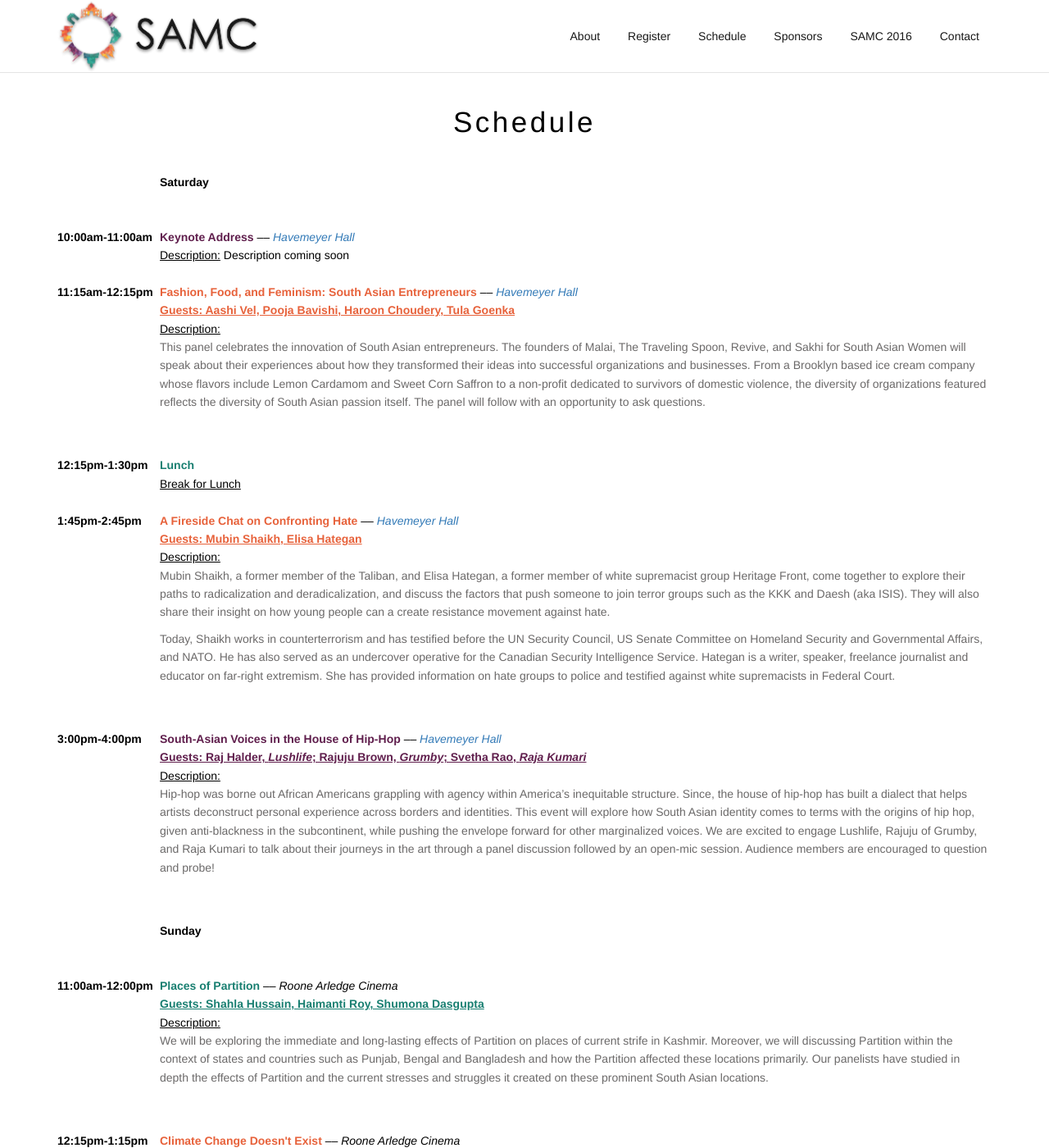
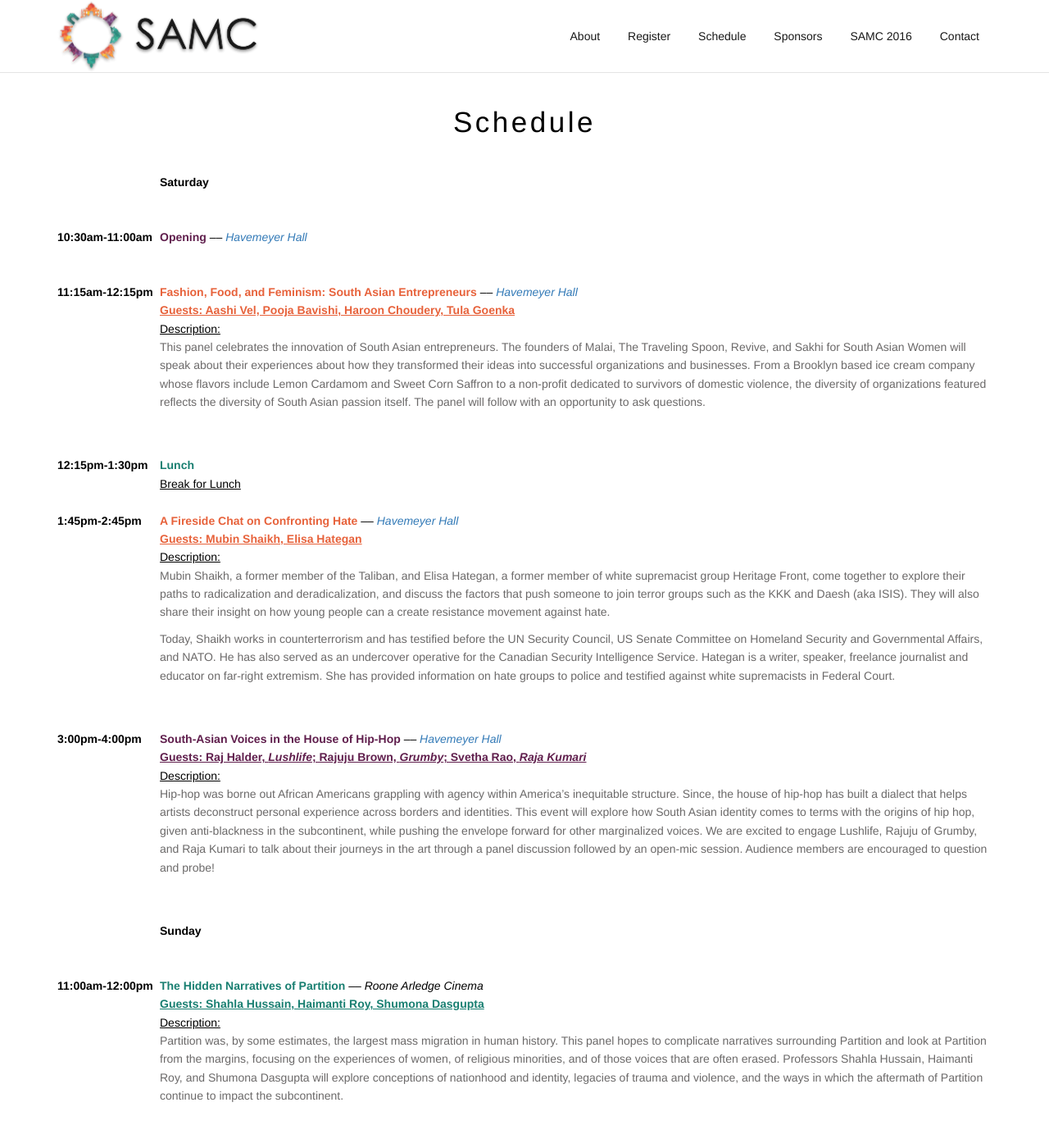
Before and after one commit to samconf/samconf.github.io, a Jekyll site: the page built from schedule/index.html, in a window 1280 px wide and 1400 px high. Shown: the whole window at 82% size. Built offline with Jekyll 4.4.1, drawn with Linux system fonts in a browser that asks for light colours.

Commit message:
Update description for opening ceremony and Partition panel

```diff
--- a/schedule/index.html
+++ b/schedule/index.html
@@ -14,10 +14,10 @@ endpoint: schedule
                 <br><br></td>
             </tr>
             <tr>
-                <td>10:00am-11:00am</td>
-                <td><strong class="p3">Keynote Address</strong> <i>–– <a href="http://ieor.columbia.edu/files/seasdepts/industrial-engineering-operations-research/pdf-files/Havemeyer_Map.pdf">Havemeyer Hall</i></a><br>
-                    <u class="p0">Description:</u>
-                    Description coming soon
+                <td>10:30am-11:00am</td>
+                <td><strong class="p3">Opening</strong> <i>–– <a href="http://ieor.columbia.edu/files/seasdepts/industrial-engineering-operations-research/pdf-files/Havemeyer_Map.pdf">Havemeyer Hall</i></a><br>
+                    <!-- <u class="p0">Description:</u>
+                    Description coming soon -->
                 <br><br></td>
             </tr>
             <tr>
@@ -59,10 +59,10 @@ endpoint: schedule
             </tr>
             <tr>
                 <td>11:00am-12:00pm</td>
-                <td><strong class="p1">Places of Partition</strong> <i>–– Roone Arledge Cinema</i><br>
+                <td><strong class="p1">The Hidden Narratives of Partition</strong> <i>–– Roone Arledge Cinema</i><br>
                   <u class="p1"><b>Guests: Shahla Hussain, Haimanti Roy, Shumona Dasgupta</b></u><br>
                   <u class="p0">Description:</u>
-                  <p>We will be exploring the immediate and long-lasting effects of Partition on places of current strife in Kashmir.  Moreover, we will discussing Partition within the context of states and countries such as Punjab, Bengal and Bangladesh and how the Partition affected these locations primarily.  Our panelists have studied in depth the effects of Partition and the current stresses and struggles it created on these prominent South Asian locations.</p>
+                  <p>Partition was, by some estimates, the largest mass migration in human history. This panel hopes to complicate narratives surrounding Partition and look at Partition from the margins, focusing on the experiences of women, of religious minorities, and of those voices that are often erased. Professors Shahla Hussain, Haimanti Roy, and Shumona Dasgupta will explore conceptions of nationhood and identity, legacies of trauma and violence, and the ways in which the aftermath of Partition continue to impact the subcontinent.</p>
                 <br><br></td>
             </tr>
             <tr>
@@ -85,73 +85,3 @@ endpoint: schedule
         </tbody>
     </table>
 </div>
-
-<!-- This is 2017's schedule. Left for future reference. <tr>
-                <td>9:00-10:00am</td>
-                <td><strong>Breakfast</strong> <i>–– William L. Harkness Hall, Rooms 119 and 208</i>
-                <br><br></td>
-            </tr>
-            <tr>
-                <td>10:00am</td>
-                <td><strong>Keynote Address</strong> <i>–– Yale Law School, Room 120</i>
-                <br><br></td>
-            </tr>
-            <tr>
-                <td>10:30-11:30am</td>
-                <td><strong class="p1">Too Brown for Hollywood: Representation in Media</strong> <i>–– Yale Law School, Room 127</i><br>
-                    <u class="p1">Description:</u>
-                    Farah Bala is an actress, producer, and voiceover artist based in NYC who was formerly involved with the South Asian Film Lab and the York Indian Film Festival. Jyoti Thottam is a veteran journalist, former South Asia Bureau Chief for TIME, and former senior editor at Al Jazeera. Shunori Ramanathan is an actress who has starred in Law &amp Order, Master of None and Gypsy. Panel Moderator: Aneesha Kudtarkar, Yale School of Drama ‘19.
-                <br><br></td>
-            </tr>
-            <tr>
-                <td>11:30-12:30pm</td>
-                <td><strong class="p2">Unlearning Islamophobia</strong> <i>–– Yale Law School, Room 127</i><br>
-                    <u class="p2">Description:</u>
-                    Jonathan Hafetz, Soraya Deen, Almas Haider, and Hussein Rashid aim to unpack Islamophobia in America, through and post-election. This panel will look to the future and focus on how young Muslims and other minority groups can take social action and engage in conversations in the community, while preserving and protecting their identities. By unpacking such issues, the ultimate aim of this panel is not only to provide a course of action to unlearn Islamophobia in our communities, but also to provide a space for support, solidarity, and empowerment to all who attend.
-                <br><br></td>
-            </tr>
-            <tr>
-                <td>12:30-1:30pm</td>
-                <td>Lunch <i>–– William L. Harkness Hall, Rooms 119 and 208</i>
-                <br><br></td>
-            </tr>
-            <tr>
-                <td>1:30-2:30pm</td>
-                <td><strong class="p3">Mental Health and Well-Being</strong> <i>–– Yale Law School, Room 127</i><br>
-                    <u class="p3">Description:</u>
-                    Razia Kosi, Joythsna Bhat and Miraj Desai will explore experiences of mental health in the South Asian community. From their perspectives as mental health care providers, they will talk stigma, disparities in care, and the strength of community.
-                <br><br></td>
-            </tr>
-            <tr>
-                <td>2:30-3:30pm</td>
-                <td><strong class="p1">Building Multi-Ethnic Coalitions</strong> <i>–– Yale Law School, Room 127</i><br>
-                    <u class="p1">Description:</u>
-                    Lakshmi Sridaran is the Director of National Policy and Advocacy at SAALT, South Asian Americans Leading Together. She will be presenting a workshop on building solidarities across ethnicities, in the vein of Desis For Black Lives and other such organizations.
-                <br><br></td>
-            </tr>
-            <tr>
-                <td>3:30-4:30pm</td>
-                <td><strong class="p2">Being An Activist While Being Brown</strong> <i>–– Yale Law School, Room 127</i><br>
-                    <u class="p2">Description:</u>
-                    Activism in the South Asian Context is a panel that aims to celebrate the work of South Asian activists around the world, and to engage in thoughtful discussion about how members of the South Asian diaspora in the United States can better support the needs of their communities overseas. With this panel, we aim to strengthen the network amongst South Asian communities, diversify avenues for youth engagement, and start a dialogue to become better educated about problems and solutions faced and implemented by South Asians around the world.
-                <br><br></td>
-            </tr>
-            <tr>
-                <td>4:30-5:30pm</td>
-                <td><strong class="p3">Feeling So Exotic: Defying Western Beauty Standards</strong> <i>–– Yale Law School, Room 120</i><br>
-                    <u class="p3">Description:</u>
-                    Ali Reza Malik and Trisha Sakhuja will discuss how conflicting beauty standards from the East and West shape our body image, self-esteem, and overall performance of our public selves. As many of us have grown up in Western nations, we experience two different (and in some ways similar) ideals of beauty and outward appearances. These standards can be conflicting as well as create confusing expectations for children of immigrants who live both by conservative and modern standards. This workshop aims to explore those differences and where they may stem from as well as gain insights from artists and activists in the field.
-                <br><br></td>
-            </tr>
-            <tr>
-                <td>5:30-6:30pm</td>
-                <td><strong class="p1">Boundaries of Opportunity: Borders and Immigration</strong> <i>–– Yale Law School, Room 127</i><br>
-                    <u class="p1">Description:</u>
-                    Muneer Ahmad, Cyrus Mehta, and representatives from Adhikaar, a non-profit for Nepali social justice, will join in conversation about immigration hardships from the perspective of both the legal system and the on-the-ground experiences of South Asian immigrants.
-                <br><br></td>
-            </tr>
-            <tr>
-                <td>6:30-8:00pm</td>
-                <td>Closing, Dinner, and Performance <i>–– Asian American Cultural Center</i>
-                <br><br></td>
-            </tr> -->
```
